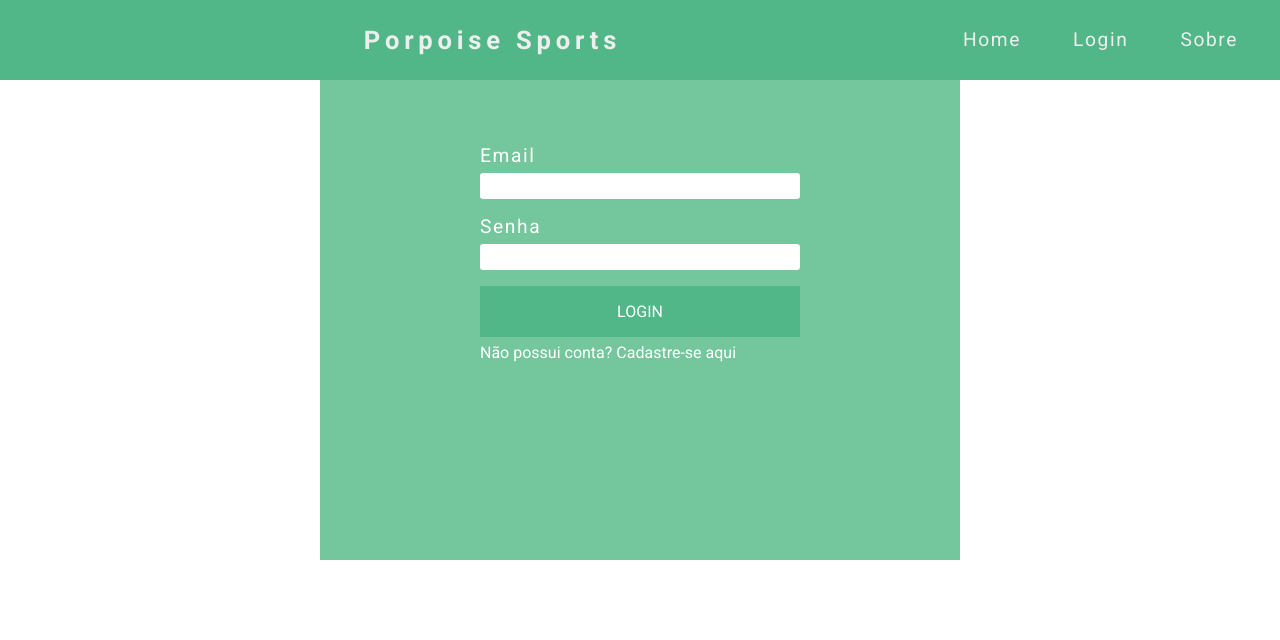
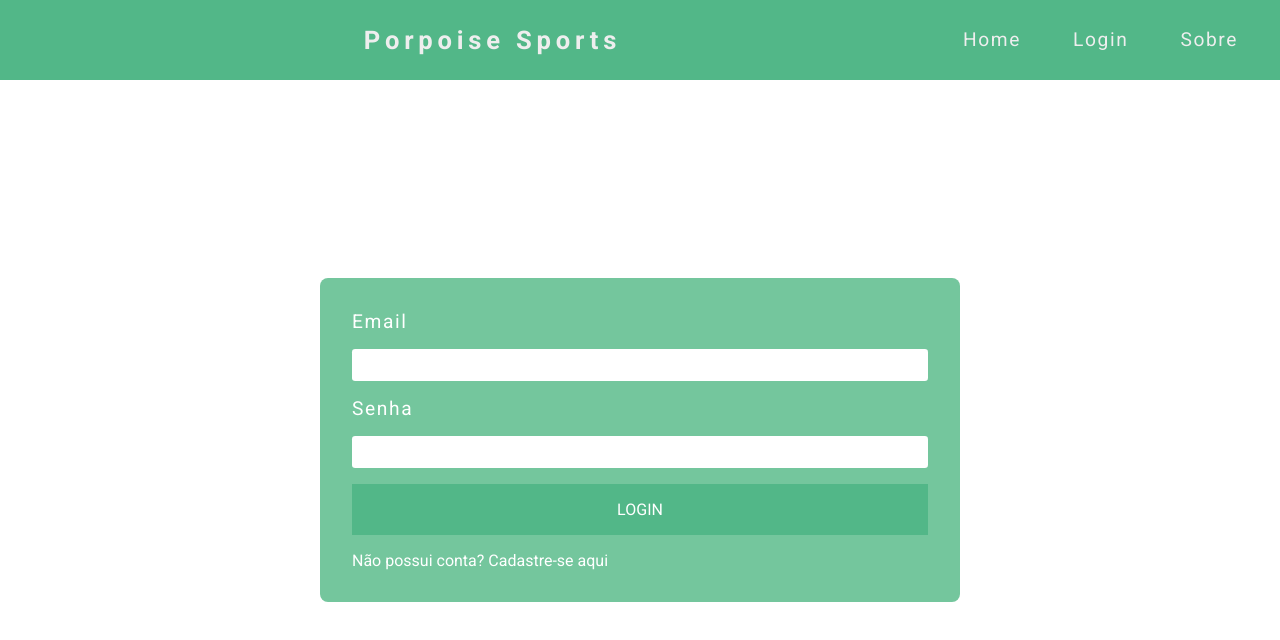
Before and after one commit to kaiquen/porpoise-frontend-reactjs, a React (Create React App) app: page /login in a window 1280 px wide. Shown: the top 640 px of the page. Built offline with nearby package versions, Linux system fonts and the light colour scheme.

Commit message:
refactor: change login

```diff
--- a/package.json
+++ b/package.json
@@ -3,6 +3,7 @@
   "version": "0.1.0",
   "private": true,
   "dependencies": {
+    "axios": "^0.27.2",
     "react": "^18.1.0",
     "react-dom": "^18.1.0",
     "react-icons": "^4.4.0",
--- a/src/global/global.scss
+++ b/src/global/global.scss
@@ -2,9 +2,7 @@
   padding: 0;
   margin: 0;
   box-sizing: border-box;
-  font-family: 'Roboto',
-    sans-serif;
-  ;
+  font-family: 'Roboto',sans-serif;
 }
 
 html {
--- a/src/pages/login/index.tsx
+++ b/src/pages/login/index.tsx
@@ -1,24 +1,40 @@
 import { Header } from '../../components/Header';
 import './styles.scss';
+import api from '../../services/axios';
+import React, { useEffect, useState } from 'react';
+const Login = () => {
+    const [email,setEmail] = useState('');
+    const [password,setPassword] = useState('');
 
-const Login = () => {
+
+    const handleSubmit = async (e:any) => {
+        e.preventDefault();
+        console.log(e)
+
+    }
+
     return (
-        <>
+        <div className="container">
             <Header />
-            <div className="container">
-                <div className="container__login">
-                    <p>Email</p>
-                    <input type="text" />
-                    <p>Senha</p>
-                    <input type="text" />
-                    <button className="container__login__btn">
-                        Login
-                    </button>
-                    <a href="/">Não possui conta? Cadastre-se aqui</a>
+            <div className="content">
+                <div className="formBox">
+                    <form onSubmit={handleSubmit} className="form">
+                        <div className="form__group">
+                            <label>Email</label>
+                            <input type="text" onChange={(e) => setEmail(e.target.value)} value={email} required/>
+                        </div>
+                        <div className="form__group">
+                            <label>Senha</label>
+                            <input type="password" onChange={(e) => setPassword(e.target.value)} value={password} required/>
+                        </div>
+                        <div className="form__group">
+                            <button type='submit' className="form__btn">Login</button>
+                        </div>
+                    </form>
+                    <a className="signup"href="/">Não possui conta? Cadastre-se aqui</a>
                 </div>
-
             </div>
-        </>
+        </div>
     )
 }
 
--- a/src/pages/login/styles.scss
+++ b/src/pages/login/styles.scss
@@ -1,43 +1,48 @@
 @import '../../global/variables.scss';
 
 .container {
+  width:  100vw;
+  height: 100vh;
+}
+
+.content {
+  width: 100%;
+  height: calc(100% - 5rem);
+  display: flex;
+  align-items: center;
+  justify-content: center;
+}
+
+.formBox {
   background-color: $colorprimarylight;
-  margin: auto;
-  height: 60vh;
-  width: 50vw;
+  width: 40rem;
+  margin: 0 auto;
+  padding: 2rem;
+  border-radius: .5rem;
+}
 
-  &__login {
-    display: flex;
-
-    flex-direction: column;
-    padding: 4rem 10rem 2rem 10rem;
-
-    p {
+.form {
+  &__group {
+    width: 100%;
+    margin-bottom: 1rem;
+    label {
       font-size: 1.2rem;
       letter-spacing: 0.1rem;
       color: #fff;
     }
 
     input {
-      margin: 0.4rem 0 1rem 0;
-      height: 1.6rem;
-
+      margin-top: 1rem ;
+      width: 100%;
+      height: 2rem;
       border: none;
-
-      border-radius: 0.2rem;
+      border-radius: .2rem;
+      padding: 1rem;
     }
-
-    a {
-      margin-top: 0.4rem;
-      color: #fff;
-    }
-
-    a:hover {
-      color: $colorprimary;
   }
 
   &__btn {
-
+    width:  100%;
     background-color: $colorprimary;
     color: #fff;
     border: none;
@@ -54,4 +59,11 @@
     }
   }
 }
+
+.signup {
+  color: #fff;
 }
+
+.signup:hover {
+  color: $colorprimary;
+}
--- /dev/null
+++ b/src/services/axios.ts
@@ -0,0 +1,7 @@
+import axios from 'axios';
+
+const api = axios.create({
+    baseURL: 'http://localhost:3000/api'
+});
+
+export default api;
```
Also changed, not shown: 1 other file (tests, documents, lock files or other folders). Lines whose indentation alone changed are shown as unchanged.
